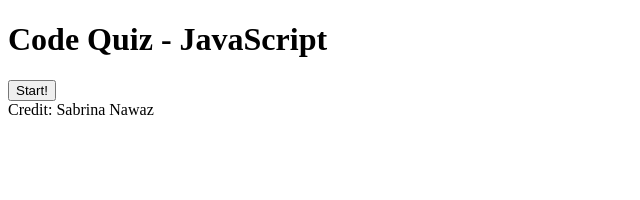
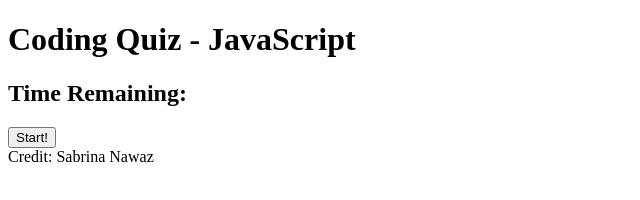
Before and after one commit to Sabrina-Nawaz/code-quiz, a plain HTML site: page index.html in a window 1280 px wide. Shown: the whole page, without its empty margins (0-640 px from the left). Drawn offline with Linux system fonts and the light colour scheme.

Commit message:
Added h2 tags and divs for containers to html

```diff
--- a/index.html
+++ b/index.html
@@ -5,20 +5,22 @@
     <meta charset="UTF-8">
     <meta http-equiv="X-UA-Compatible" content="IE=edge">
     <meta name="viewport" content="width=device-width, initial-scale=1.0">
-    <title>JavaScript Code Quiz!</title>
+    <title>Coding Quiz - JavaScript</title>
     <link rel="stylesheet" href="./assets/style.css">
 </head>
 
 <body>
     <header>
-        <h1>Code Quiz - JavaScript</h1>
+        <h1>Coding Quiz - JavaScript</h1>
     </header>
     <main>
-        <p id="timer"></p>
+        <div>
+            <h2 id="timer"></span>Time Remaining:</span></h2>
+        </div>
         <div>
             <button type="button">Start!</button>
         </div>
-        <div></div>
+        <div id="Questions"></div>
 
     </main>
     <footer>
```
